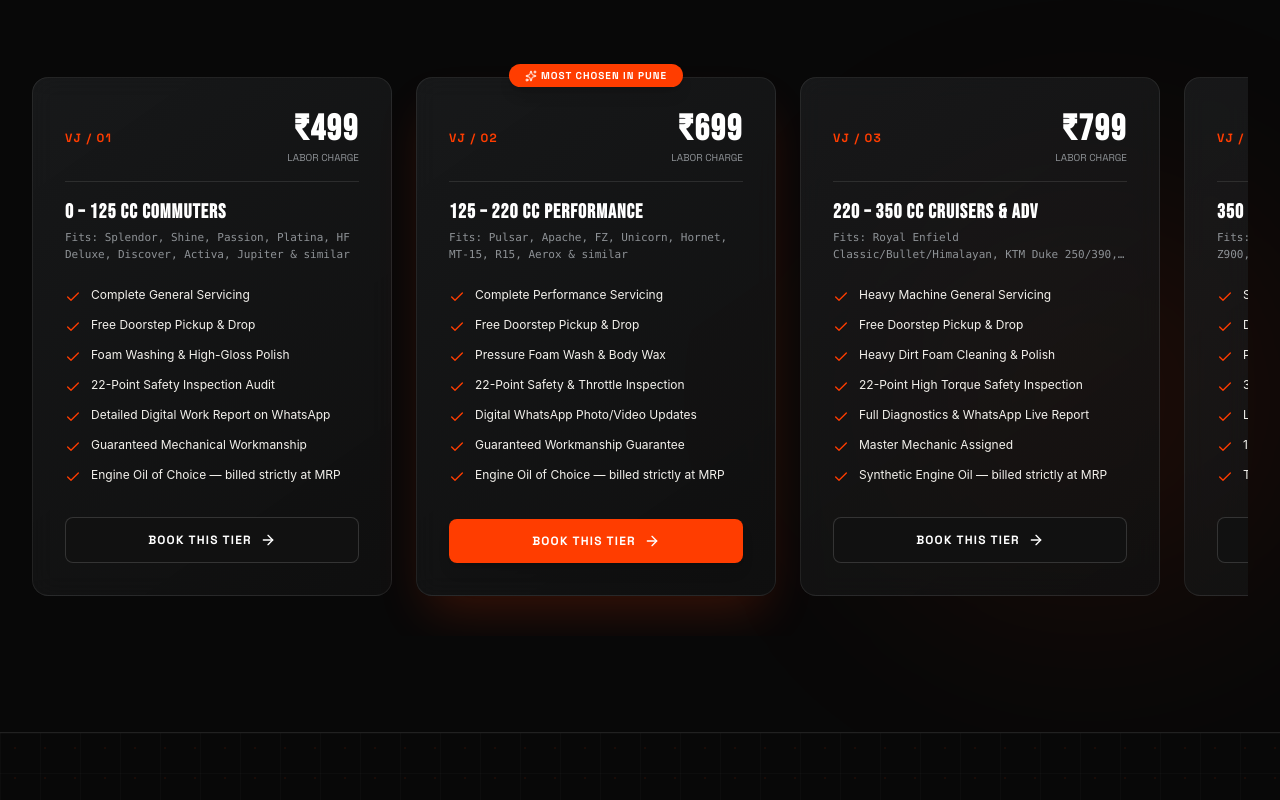
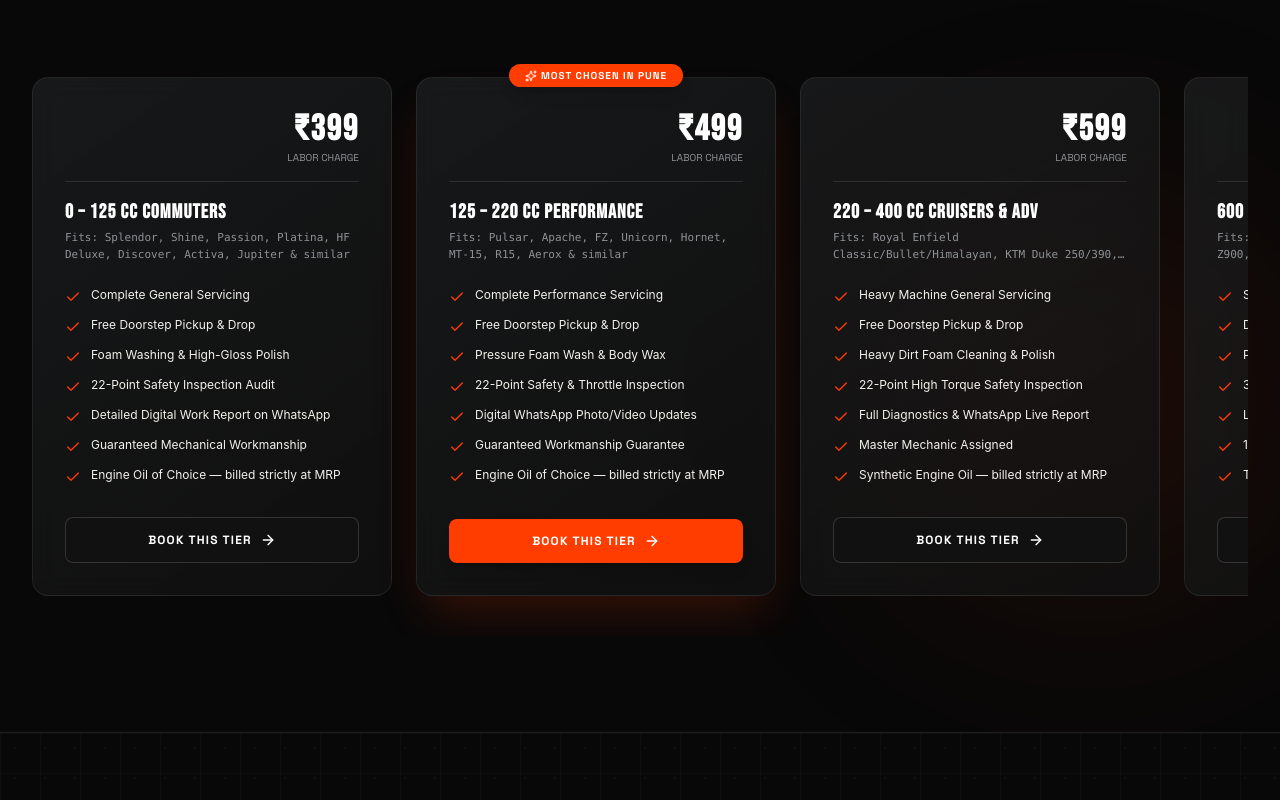
Before and after one commit to webakoofgit-png/Garage-Work-In, a React (Vite) app: page /pricing in a window 1280 px wide. Shown: the part 840-1640 px from the top of the page. Built offline with nearby package versions, Linux system fonts and the light colour scheme; no server answers.

Commit message:
Update site components: FinalCta, HowItWorks, and PricingSection

```diff
--- a/src/components/FinalCta.jsx
+++ b/src/components/FinalCta.jsx
@@ -18,7 +18,7 @@ export default function FinalCta({ onOpenBooking }) {
 
         <h2 className="font-display text-5xl sm:text-8xl font-black uppercase text-white tracking-tight leading-none drop-shadow-2xl">
           PUNE, YOUR BIKE IS NEXT. <br />
-          <span className="text-[#FF3D00] neon-text-red">GIVE IT THE VJ TREATMENT.</span>
+          <span className="text-[#FF3D00] neon-text-red">GIVE IT TO THE GARAGE WORK IN.</span>
         </h2>
 
         <p className="text-base sm:text-xl text-[#8E9296] font-sans max-w-2xl mx-auto leading-relaxed">
--- a/src/components/HowItWorks.jsx
+++ b/src/components/HowItWorks.jsx
@@ -41,7 +41,7 @@ export default function HowItWorks({ onOpenBooking }) {
           4 TO 8 HOUR TURNAROUND
         </div>
         <h2 className="font-display text-4xl sm:text-6xl font-black uppercase text-white tracking-tight">
-          THE VJ WAY. <br />
+          THE GARAGE WORK IN WAY. <br />
           <span className="metallic-text">DOORSTEP CARE REDEFINED.</span>
         </h2>
         <p className="text-[#8E9296] text-sm sm:text-base max-w-xl mx-auto mt-4 font-sans">
@@ -62,9 +62,8 @@ export default function HowItWorks({ onOpenBooking }) {
             return (
               <div
                 key={item.step}
-                className={`flex flex-col sm:flex-row items-center gap-8 ${
-                  isEven ? 'sm:flex-row-reverse' : ''
-                }`}
+                className={`flex flex-col sm:flex-row items-center gap-8 ${isEven ? 'sm:flex-row-reverse' : ''
+                  }`}
               >
                 {/* Content Box */}
                 <div className="w-full sm:w-1/2 glass-card p-6 sm:p-8 rounded-2xl border border-white/10 hover:border-[#FF3D00] transition-all">
--- a/src/components/PricingSection.jsx
+++ b/src/components/PricingSection.jsx
@@ -4,8 +4,8 @@ import { ShieldCheck, Check, Sparkles, ArrowRight, Zap } from 'lucide-react';
 export default function PricingSection({ onOpenBooking }) {
   const plans = [
     {
-      code: 'VJ / 01',
-      price: '₹499',
+      code: '',
+      price: '₹399',
       category: '0 – 125 CC COMMUTERS',
       popular: false,
       models: 'Splendor, Shine, Passion, Platina, HF Deluxe, Discover, Activa, Jupiter & similar',
@@ -20,8 +20,8 @@ export default function PricingSection({ onOpenBooking }) {
       ],
     },
     {
-      code: 'VJ / 02',
-      price: '₹699',
+      code: '',
+      price: '₹499',
       category: '125 – 220 CC PERFORMANCE',
       popular: true,
       models: 'Pulsar, Apache, FZ, Unicorn, Hornet, MT-15, R15, Aerox & similar',
@@ -36,9 +36,9 @@ export default function PricingSection({ onOpenBooking }) {
       ],
     },
     {
-      code: 'VJ / 03',
-      price: '₹799',
-      category: '220 – 350 CC CRUISERS & ADV',
+      code: '',
+      price: '₹599',
+      category: '220 – 400 CC CRUISERS & ADV',
       popular: false,
       models: 'Royal Enfield Classic/Bullet/Himalayan, KTM Duke 250/390, Dominar 400, CB350',
       features: [
@@ -52,9 +52,9 @@ export default function PricingSection({ onOpenBooking }) {
       ],
     },
     {
-      code: 'VJ / 04',
-      price: 'CUSTOM',
-      category: '350 CC+ SUPERBIKES',
+      code: '',
+      price: '₹1200',
+      category: '600 CC',
       popular: false,
       models: 'Kawasaki Ninja, Hayabusa, ZX-10R, Z900, BMW Motorrad, Ducati, Triumph, Benelli, Aprilia',
       features: [
@@ -68,7 +68,7 @@ export default function PricingSection({ onOpenBooking }) {
       ],
     },
     {
-      code: 'VJ / 05',
+      code: '',
       price: '₹499',
       category: 'DOORSTEP BIKE INSPECTION',
       popular: false,
@@ -109,9 +109,8 @@ export default function PricingSection({ onOpenBooking }) {
           {plans.map((plan, idx) => (
             <div
               key={plan.code}
-              className={`flex-none w-[320px] sm:w-[360px] snap-center glass-card rounded-2xl p-6 sm:p-8 flex flex-col justify-between relative transition-all duration-500 hover:-translate-y-2 ${
-                plan.popular ? 'border-2 border-[#FF3D00] shadow-2xl shadow-[#FF3D00]/20 bg-[#16171a]' : ''
-              }`}
+              className={`flex-none w-[320px] sm:w-[360px] snap-center glass-card rounded-2xl p-6 sm:p-8 flex flex-col justify-between relative transition-all duration-500 hover:-translate-y-2 ${plan.popular ? 'border-2 border-[#FF3D00] shadow-2xl shadow-[#FF3D00]/20 bg-[#16171a]' : ''
+                }`}
               data-cursor="PLAN"
             >
               {plan.popular && (
@@ -151,11 +150,10 @@ export default function PricingSection({ onOpenBooking }) {
 
               <button
                 onClick={() => onOpenBooking(plan.code)}
-                className={`w-full py-3.5 rounded-lg font-tech font-bold text-xs uppercase tracking-widest transition-all flex items-center justify-center gap-2 ${
-                  plan.popular
-                    ? 'bg-[#FF3D00] hover:bg-[#ff551c] text-white shadow-lg'
-                    : 'bg-[#111] hover:bg-white/10 text-white border border-white/15'
-                }`}
+                className={`w-full py-3.5 rounded-lg font-tech font-bold text-xs uppercase tracking-widest transition-all flex items-center justify-center gap-2 ${plan.popular
+                  ? 'bg-[#FF3D00] hover:bg-[#ff551c] text-white shadow-lg'
+                  : 'bg-[#111] hover:bg-white/10 text-white border border-white/15'
+                  }`}
                 data-cursor="BOOK"
               >
                 <span>BOOK THIS TIER</span>
```
